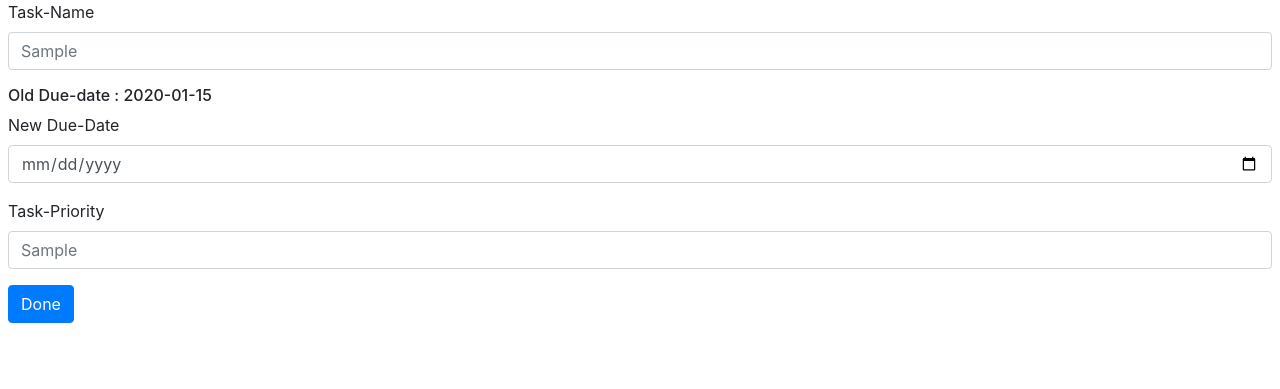
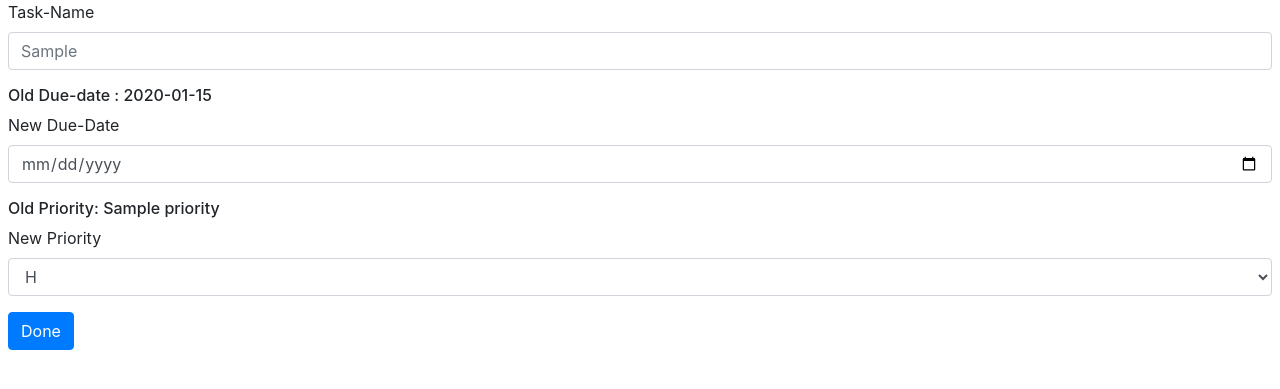
Before and after one commit to rishi-bhargava1/ToDo, a Django app: template apptd/templates/apptd/edittask.html in a window 1280 px wide. Shown: the part 56-445 px from the top of the page. Run offline with Django 3.2, Linux system fonts and the light colour scheme; the template is opened without the code that fills it: most values are stand-ins (such as "Sample title", 1, 10 or a date in 2020); some libraries are stand-ins or nearby versions.

Commit message:
New priority select option is in listed form now only UI done.

```diff
--- a/apptd/templates/apptd/edittask.html
+++ b/apptd/templates/apptd/edittask.html
@@ -12,15 +12,19 @@
 
     <div class="form-group mx-2">
         <h6>Old Due-date : {{duedate}}</h6>
-        <label for="duedate">New Due-Date</label>
-        <input type="date" class="form-control" id="duedate" name='duedate' placeholder="">
+        <label for="tdate">New Due-Date</label>
+        <input type="date" class="form-control" id="tdate" name='tdate' placeholder="">
     </div>
 
     <div class="form-group mx-2">
-        <label for="priority">Task-Priority</label>
-        <input type="text" class="form-control" id="priority" name='priority' placeholder={{priority}}>
-    </div>
-
+    <h6>Old Priority: {{priority}}</h6>
+    <label for="tpriority">New Priority</label>
+    <select class="form-control" id="tpriority" name="tpriority">
+      <option>H</option>
+      <option>M</option>
+      <option>L</option>
+    </select>
+  </div>
     <button type="submit" class="btn btn-primary mx-2">Done</button>
 
 </form> {% endblock %}
```
